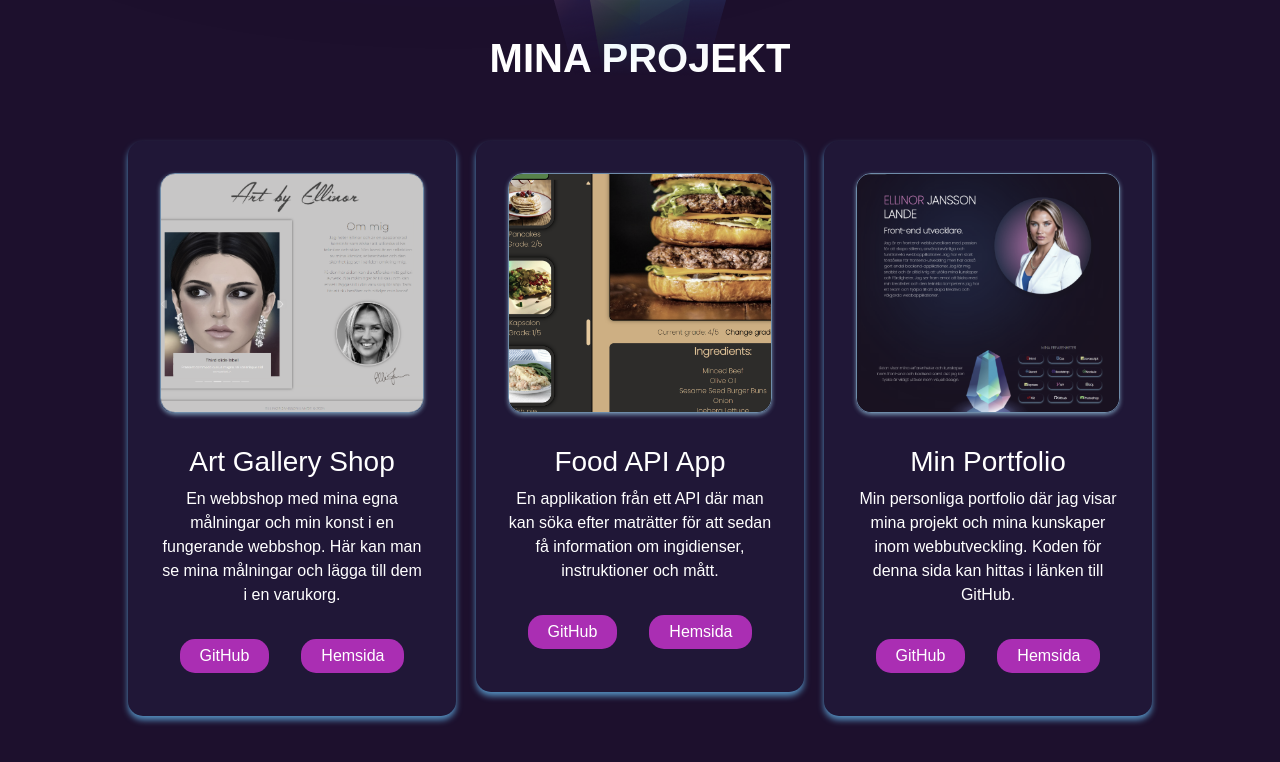
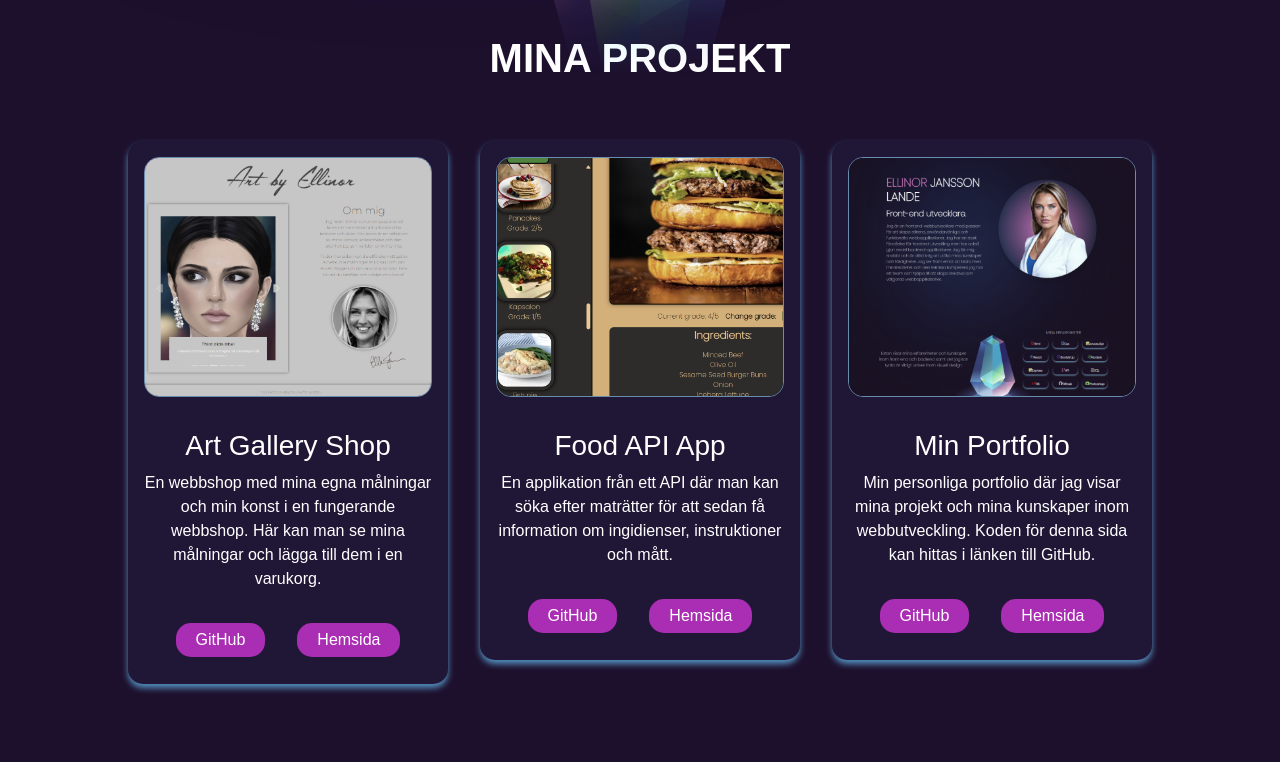
Before and after one commit to ellinorjanssonl/viteportfolio, a React (Vite) app: page / in a window 1280 px wide. Shown: the part 1158-1920 px from the top of the page. Built offline with nearby package versions, Linux system fonts and the light colour scheme.

Commit message:
dumping effekts

```diff
--- a/src/components/Projects/Projects.jsx
+++ b/src/components/Projects/Projects.jsx
@@ -40,9 +40,11 @@ export const Projects = () => {
             opacity: 1,
             y: 0,
             transition: {
-                delay: i * 0.6,
-                animation: { duration: 0.5, type: "spring"}
-
+                delay: i * 0.8,
+                // Uppdatera din transition att använda en spring-animation
+                type: "spring",
+                stiffness: 80, // Styr hur "hård" fjädern är, högre värde ger snabbare rörelse
+                damping: 8, // Styr hur snabbt rörelsen dämpas, lägre värde ger mer "studs"
             },
         }),
     };
--- a/src/components/Projects/Projects.module.css
+++ b/src/components/Projects/Projects.module.css
@@ -19,21 +19,21 @@
   object-fit: cover; /* Säkerställer att bilden täcker området utan att förlora proportionerna */
   border-radius: 15px; /* Rundar hörnen på bilden */
   margin-bottom: 2rem; /* Lägger till lite utrymme under bilden */
-  box-shadow: 0 2px 4px rgba(108, 198, 254, 0.7); /* Lägger till en lätt skugga för djup */
   border: 1px solid rgba(108, 198, 254, 0.7); /* Lägger till en vit ram runt bilden */
-  filter: grayscale(50%); /* Gör bilden svartvit */
+  filter: grayscale(40%); /* Gör bilden svartvit */
 }
 
 .projects img:hover {
   filter: grayscale(0%); /* Gör bilden färgglad vid hovring */
+
 }
 
 .projects {
-  height: 100%;
+  height: auto;
   width: 100%;
   display: flex;
   justify-content: center;
-  gap: 20px; /* This will add space between the items */
+  gap: 2rem; /* This will add space between the items */
   padding: 0 10%;
 
 }
@@ -76,7 +76,7 @@
   align-items: center; /* This will center the content horizontally */
   justify-content: space-between; /* This will distribute the space inside the item */
   height: 100%;
-  padding: 2rem; /* Adds padding inside each project */
+  padding: 1rem; /* Adds padding inside each project */
   box-shadow: 0 4px 6px rgba(108, 198, 254, 0.7); /* Lägger till en lätt skugga för djup */
   border-radius: 15px; /* Rundar hörnen på projektet */
   margin-bottom: 10%; /* Lägger till lite utrymme under projekten */
```
Also changed, not shown: FOODAPI.png (deleted).
